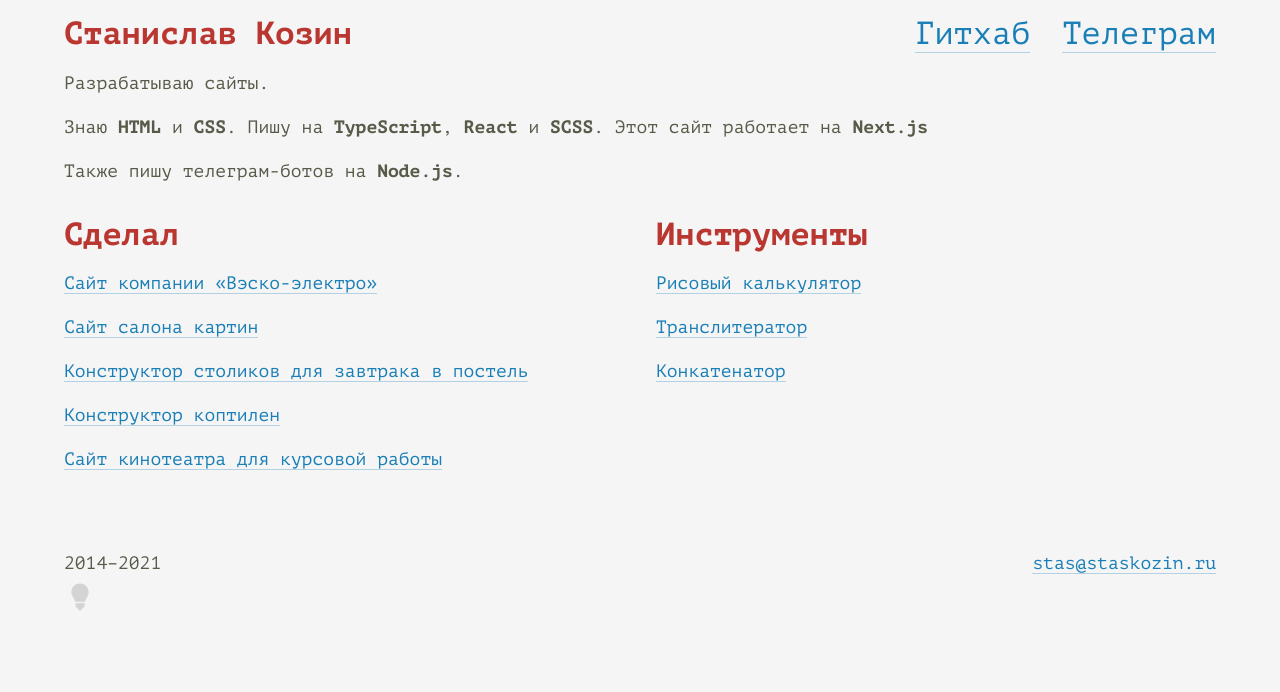
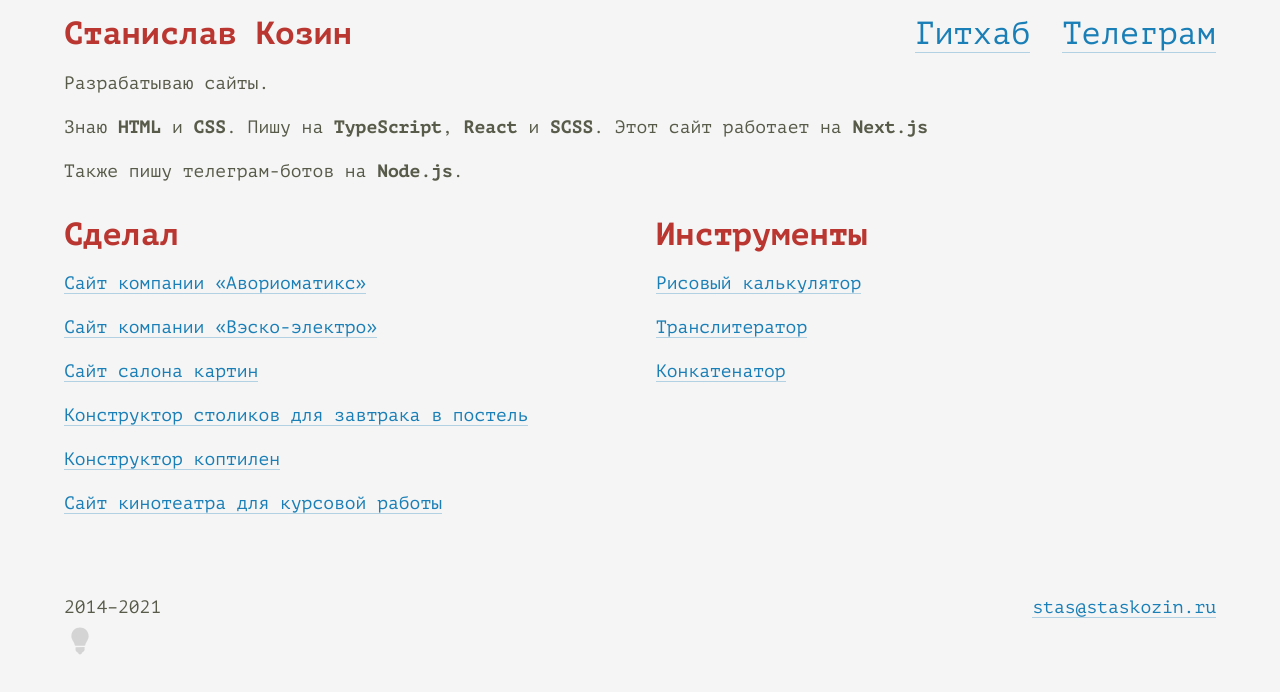
Before and after one commit to staskozin/staskozin-ru, a Next.js app: page / in a window 1280 px wide. Shown: the top 692 px of the page. Built offline with nearby package versions, Linux system fonts and the light colour scheme.

Commit message:
Добавил ссылку на сайт Аворио

```diff
--- a/components/Portfolio.tsx
+++ b/components/Portfolio.tsx
@@ -8,6 +8,11 @@ export default function Portfolio() {
         <h2 className={s.heading}>Сделал</h2>
         <nav>
           <ul className={s['links']}>
+            <li className={s['links__item']}>
+              <a href="https://avorio.biz">
+                Сайт компании «Авориоматикс»
+              </a>
+            </li>
             <li className={s['links__item']}>
               <a href="https://xn--b1aqmk3d.xn--p1ai">
                 Сайт компании «Вэско-электро»
```
Also changed, not shown: 1 other file (tests, documents, lock files or other folders).
